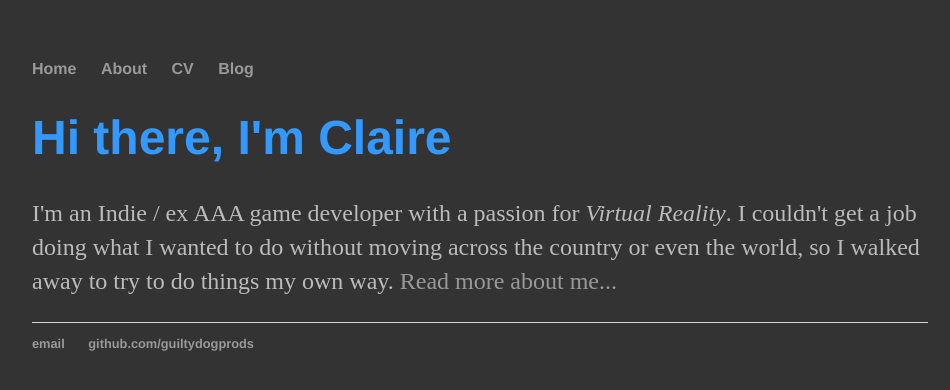
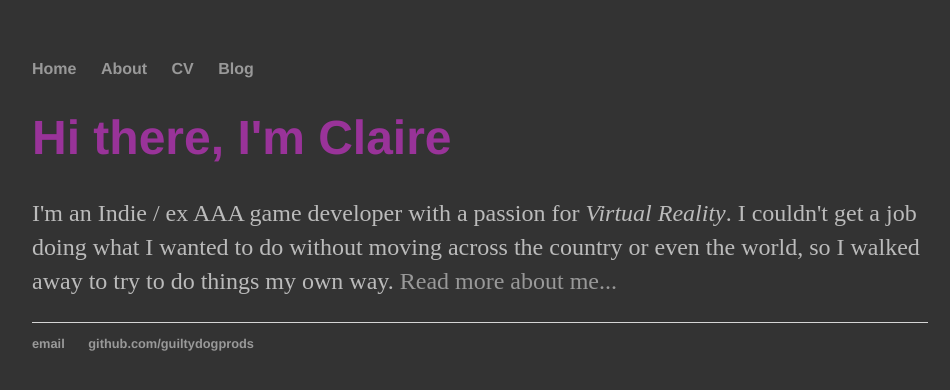
Before and after one commit to guiltydogprods/guiltydogprods.github.io, a Jekyll site: the page built from index.html, in a window 1280 px wide. Shown: the top 390 px of the page, without its empty margins (160-1110 px from the left). Built offline with Jekyll 4.4.1, drawn with Linux system fonts in a browser that asks for light colours.

Commit message:
Purple Headings?

```diff
--- a/css/main.css
+++ b/css/main.css
@@ -23,7 +23,7 @@ a:hover {
 h1 {
     font-size: 3em;
     font-family:'Helvetica', 'Arial', 'Sans-Serif';
-    color: #39f;
+    color: #939;
 }
 p {
     font-size: 1.5em;
```
